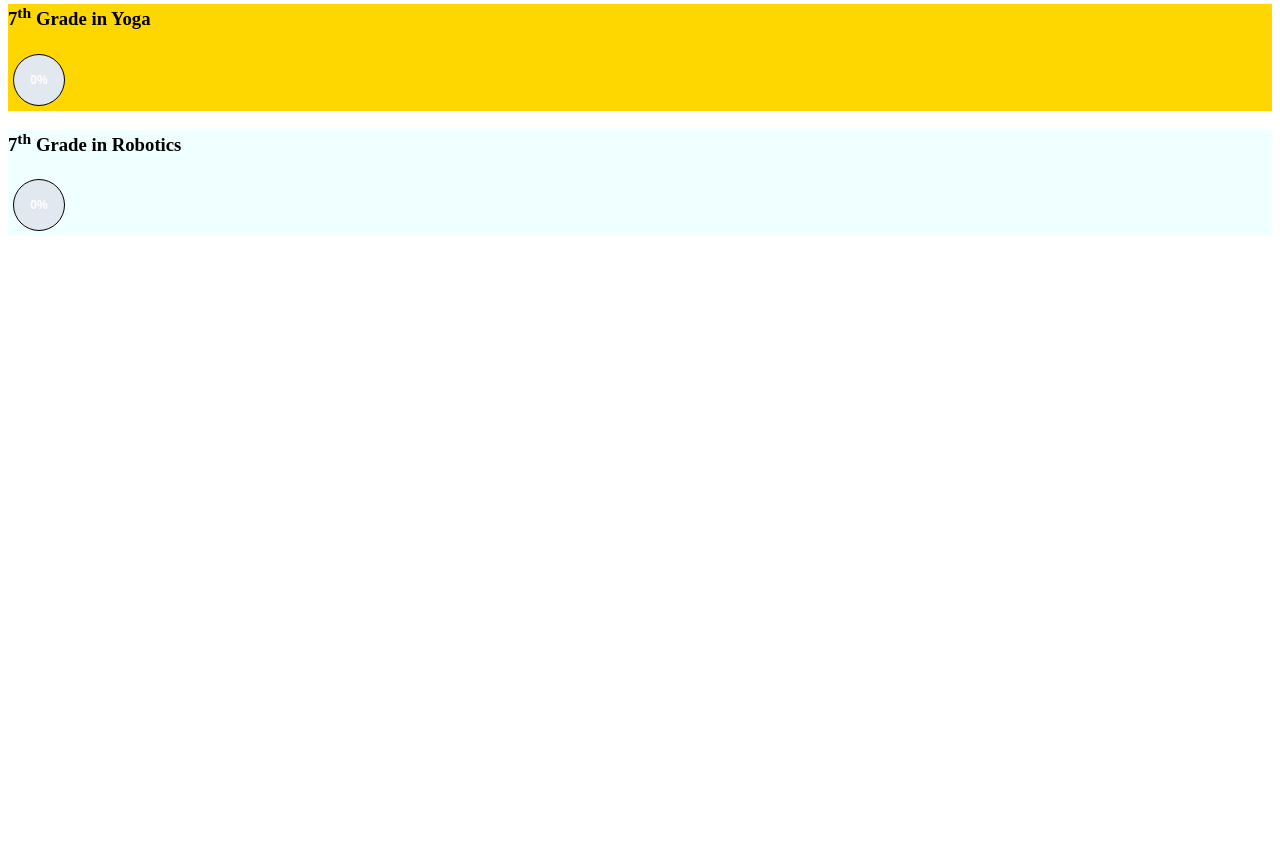
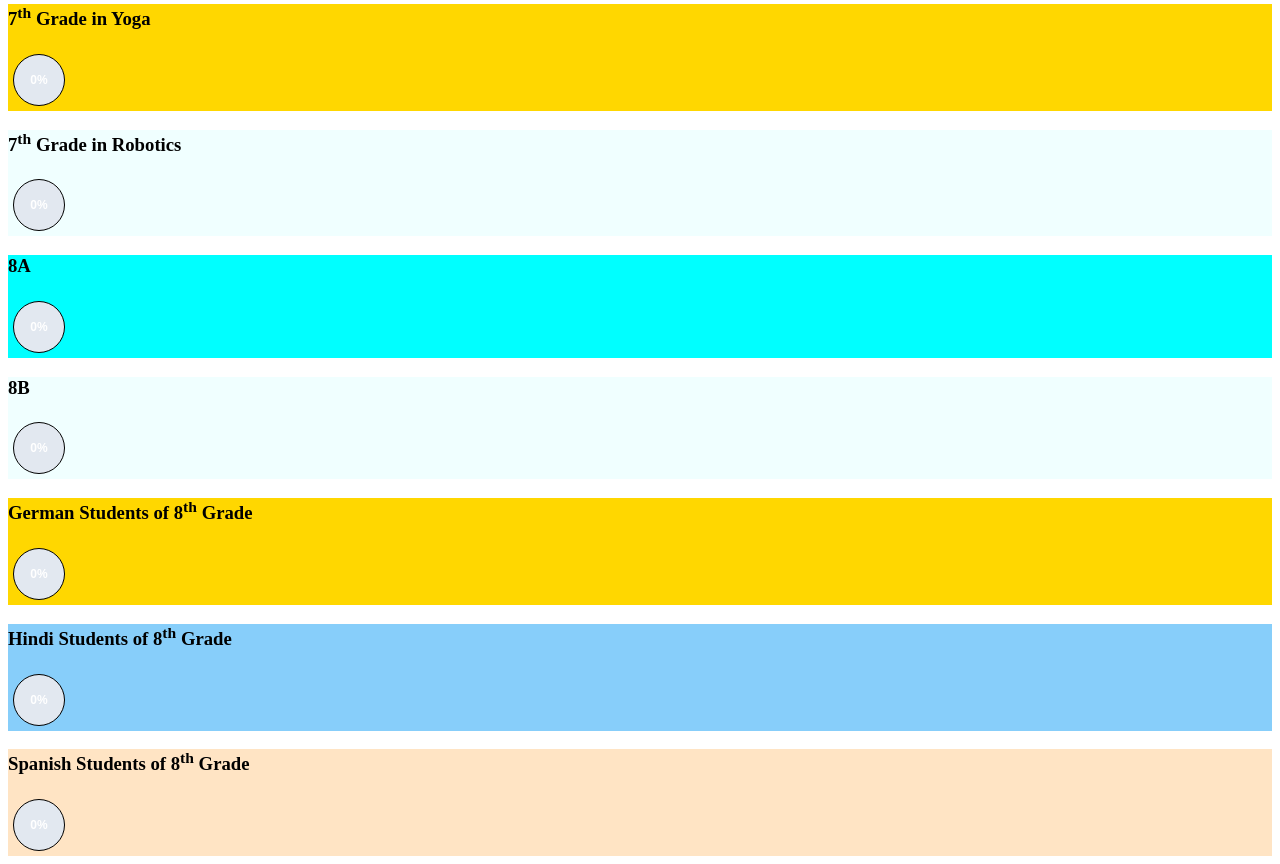
Before and after one commit to rishabh-2714/decibels-decline, a Flask app: page / in a window 1280 px wide. Shown: the part 973-1837 px from the top of the page. Before the commit the page ends 1209 px from the top, so only its background shows below. Run offline with Flask 3, Linux system fonts and the light colour scheme.

Commit message:
Added 8th grade

```diff
--- a/templates/index.html
+++ b/templates/index.html
@@ -45,6 +45,7 @@
                 <volume-c id="7Bv" text="0%" colour="green"></volume-c>
             </div>
         </div>
+
         <div id="7th">
             <div id="7y" style="background-color:gold;">
                 <h3>7<sup>th</sup> Grade in Yoga</h3>
@@ -56,6 +57,31 @@
             </div>
         </div>
 
+        <div id="8TH">
+            <div id="8A" style="background-color:aqua">
+                <h3>8A</h3>
+                <volume-c id="8Av" text="0%" colour="green"></volume-c>
+            </div>
+            <div id="8B" style="background-color:azure">
+                <h3>8B</h3>
+                <volume-c id="8Bv" text="0%" colour="green"></volume-c>
+            </div>
+        </div>
+
+        <div id="8th">
+            <div id="8g" style="background-color:gold">
+                <h3>German Students of 8<sup>th</sup> Grade</h3>
+                <volume-c id="8gv" text="0%" colour="green"></volume-c>
+            </div>
+            <div id="8h" style="background-color:lightskyblue">
+                <h3>Hindi Students of 8<sup>th</sup> Grade</h3>
+                <volume-c id="8hv" text="0%" colour="green"></volume-c>
+            </div>
+            <div id="8s" style="background-color:bisque">
+                <h3>Spanish Students of 8<sup>th</sup> Grade</h3>
+                <volume-c id="8gv" text="0%" colour="green"></volume-c>
+            </div>
+        </div>
         <!--END OF CONTENT-->
     </main>
     <script src="/api/static/js/main.js"></script>
```
